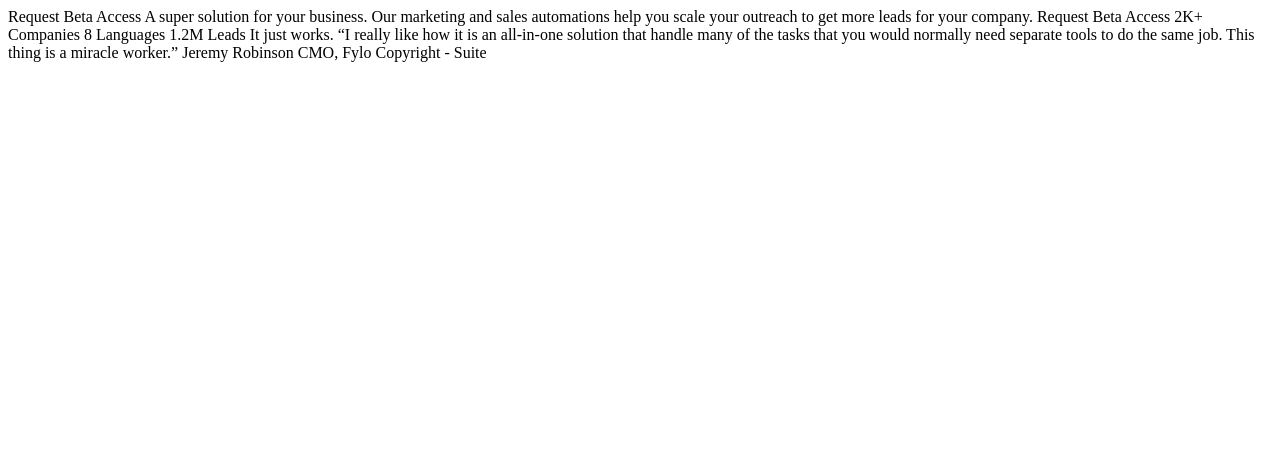
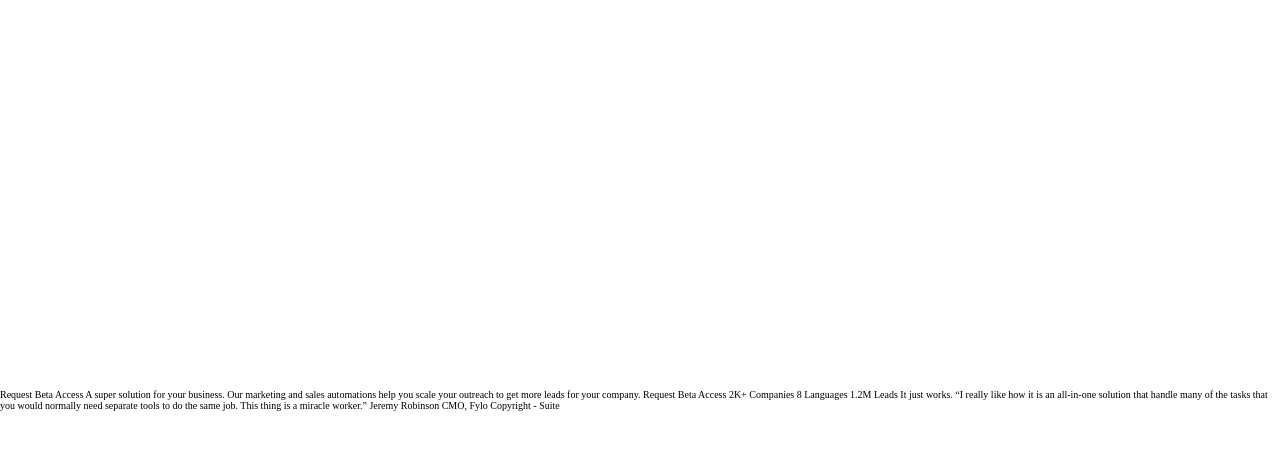
Before and after one commit to teempe/frontend-mentor-suite-landing-page, a website: page index.html in a window 1280 px wide. Drawn offline with nearby package versions, Linux system fonts and the light colour scheme; files that its build step writes are made by us from their sources.

Commit message:
base setup

```diff
--- a/index.html
+++ b/index.html
@@ -5,6 +5,10 @@
         <meta name="viewport" content="width=device-width, initial-scale=1.0">
 
         <link rel="icon" type="image/png" sizes="32x32" href="./assets/favicon-32x32.png">
+        <link rel="preconnect" href="https://fonts.googleapis.com">
+        <link rel="preconnect" href="https://fonts.gstatic.com" crossorigin>
+        <link href="https://fonts.googleapis.com/css2?family=Epilogue:wght@400;700&display=swap" rel="stylesheet">
+        <link rel="stylesheet" href="./css/style.css">
 
         <title>Frontend Mentor | Suite landing page</title>
     </head>
--- /dev/null
+++ b/sass/base/_base.scss
@@ -0,0 +1,39 @@
+:root {
+    --color-dark-blue: #172339;
+    --color-grey: #49566D;
+    --color-cream: #F3EDE7;
+    --color-cream-white: #FAF8F6;
+    --color-linear-gradient: linear-gradient(135deg, #A060FF 0%, #CB30E3 50%, #FFA84E 100%);
+
+    --ff-body: 'Epilogue', sans-serif;
+    --fw-regular: 400;
+    --fw-bold: 700;
+}
+
+$bp-tablet: 48em; // 768px
+$bp-desktop: 90em; // 1440px
+
+* {
+    margin: 0;
+    padding: 0;
+    box-sizing: border-box;
+}
+
+img {
+    display: block;
+}
+
+html {
+    font-size: 62.5%;
+    overflow-x: hidden;
+}
+
+body {
+    overflow-x: hidden;
+
+    // center content on page
+    display: grid;
+    justify-content: center;
+    align-content: center;
+    min-height: 100vh;
+}
--- /dev/null
+++ b/sass/base/_global.scss
@@ -0,0 +1 @@
+@import "base";
--- /dev/null
+++ b/sass/main.scss
@@ -0,0 +1 @@
+@import "base/global";
```
Also changed, not shown: package.json (added, +16 -0 lines), 1 other file.
